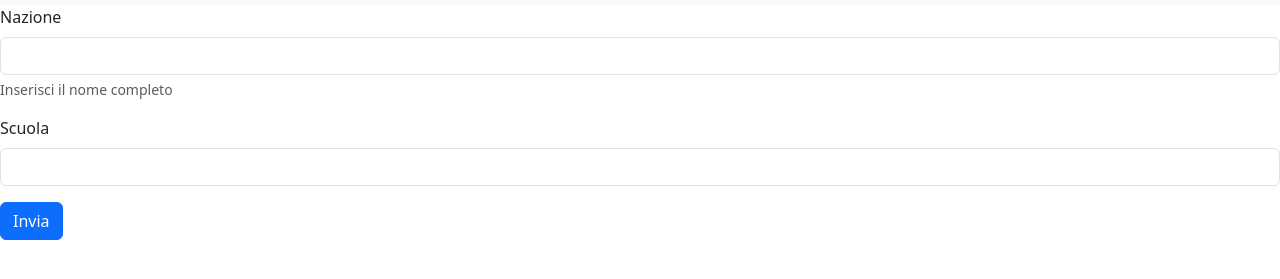
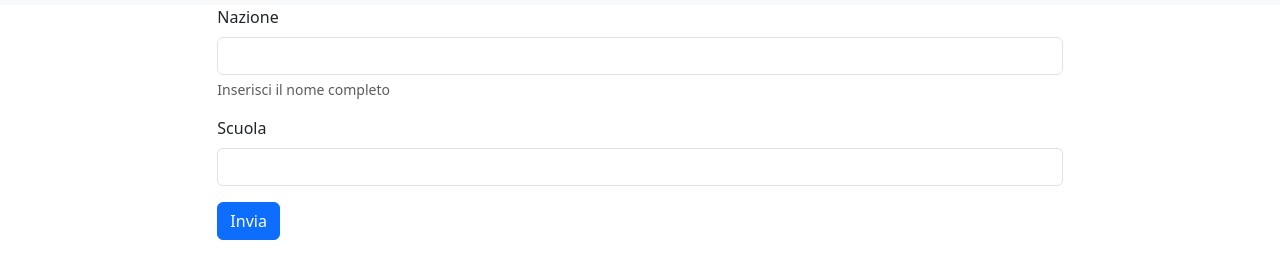
Before and after one commit to dalilamoruso/CacciaAlTesoro, a plain HTML site: page bootstrap1.html in a window 1280 px wide. Shown: the part 189-468 px from the top of the page. Drawn offline with nearby package versions, Linux system fonts and the light colour scheme.

Commit message:
Update bootstrap1.html

```diff
--- a/bootstrap1.html
+++ b/bootstrap1.html
@@ -45,7 +45,10 @@
   </div>
 </nav>
 
-
+    <div class "container">
+         <div class="row">
+           <div class="col-2"></div>
+           <div class="col-8">
                  <form>
                    <div class="mb-3">
                     <label for="inputNazione" class="form-label">Nazione</label>
@@ -58,6 +61,13 @@
                   </div>
                    <button type="submit" class="btn btn-primary">Invia</button>
                   </form>
+           </div>
+           <div class="col-2"></div>
+         </div>
+    </div>
+
+
+
 
 
     <script src="https://cdn.jsdelivr.net/npm/bootstrap@5.3.3/dist/js/bootstrap.bundle.min.js" integrity="sha384-YvpcrYf0tY3lHB60NNkmXc5s9fDVZLESaAA55NDzOxhy9GkcIdslK1eN7N6jIeHz" crossorigin="anonymous"></script>
```
Lines whose indentation alone changed are shown as unchanged.
